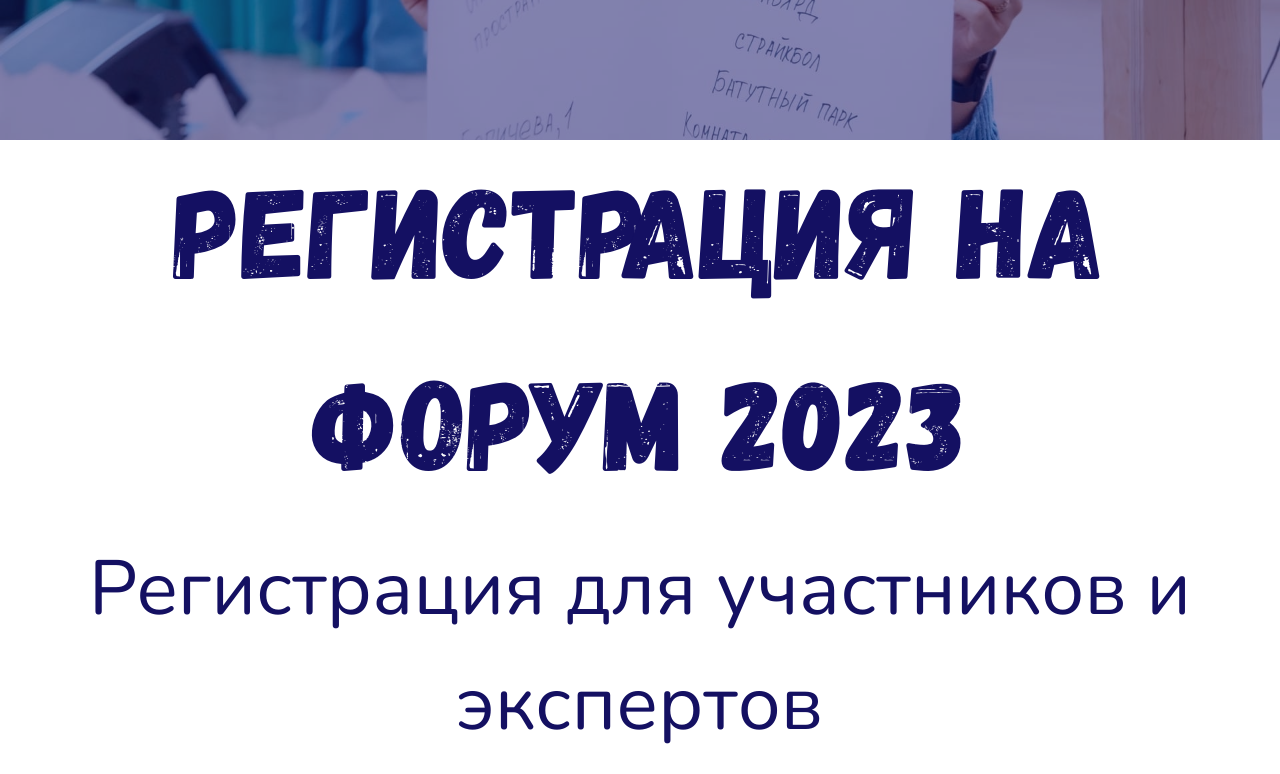
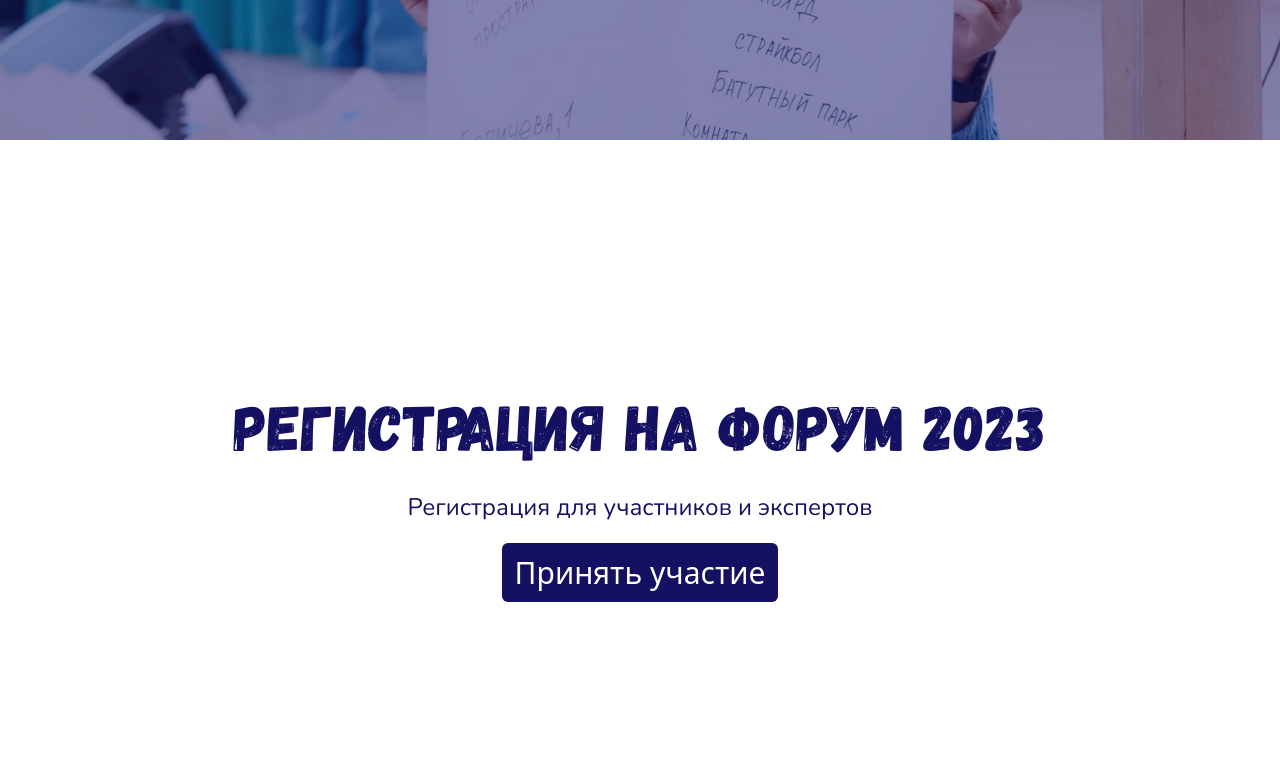
Before and after one commit to AlekseyShirokov/youthnorth, a plain HTML site: page index.html in a window 1280 px wide. Shown: the part 1960-2734 px from the top of the page. Drawn offline with nearby package versions, Linux system fonts and the light colour scheme.

Commit message:
Добавление адаптивного шрифта

```diff
--- a/css/style.css
+++ b/css/style.css
@@ -43,14 +43,14 @@
 .text_main
 {
     width: 100%;
-    font-size: 10vw;
+    font-size: 4rem;
     align-self: center;
     font-family: 'Gagalin';
 }
 .text_regular
 {
     width: 100%;
-    font-size: 6vw;
+    font-size: 1.5rem;
     font-family: 'Nunito';
 }
 .blue{
@@ -65,6 +65,7 @@
 }
 .btn_blue
 {
+    margin: 5px;
     background-color: white;
     font-size: 30px;
     color: #141062;
@@ -73,13 +74,14 @@
 {
     background-color: #282388;
     opacity: 0.7;
-    font-size: 3vw;
+    font-size: 30px;
     color: white;
 }
 .btn_white
 {
+    margin: 2px;
     background-color:#141062;
-    font-size: 3vw;
+    font-size: 30px;
     color: white;
 }
 .btn_white:hover
--- a/index.html
+++ b/index.html
@@ -72,6 +72,7 @@
                 Ступина Валерия Евгеньева <br>
                 8-929-309-26-18<br>
                 forum_msever@mail.ru <br>
+                <a href="https://t.me/forum_msever">https://t.me/forum_msever</a>
                  </p>
         </div>
         <div class="modal fade" id="exampleModal" tabindex="-1" aria-labelledby="exampleModalLabel" aria-hidden="true">
```
